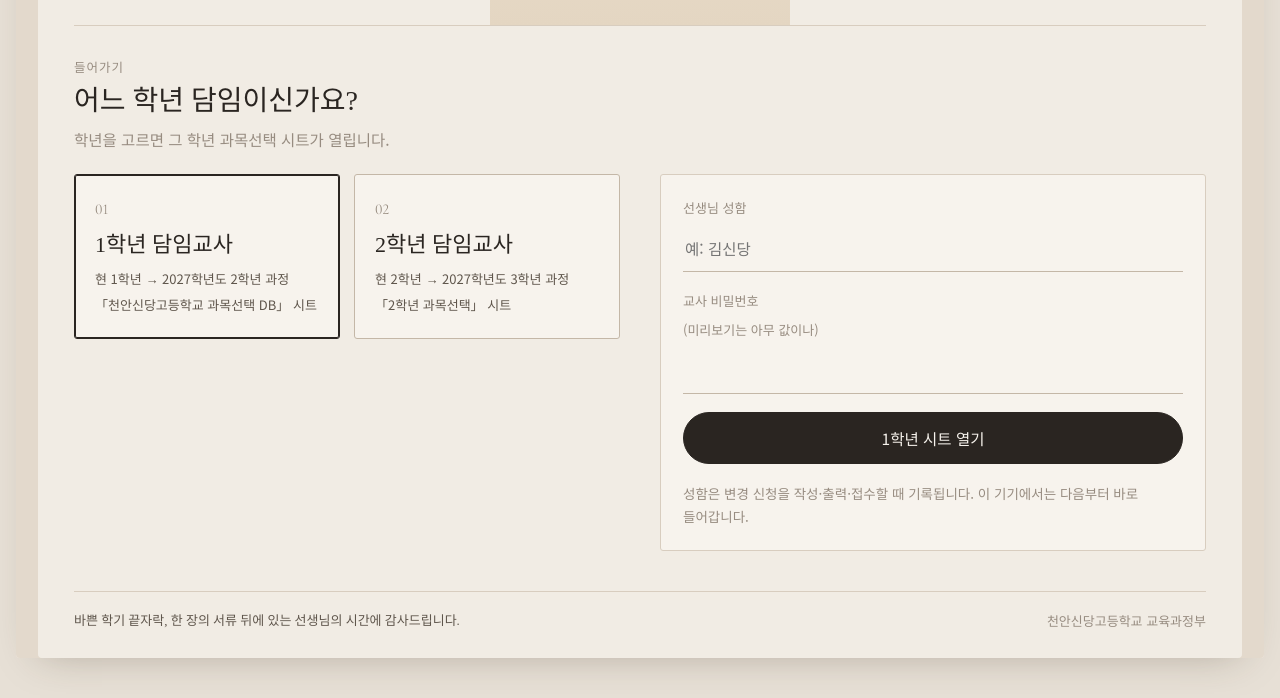
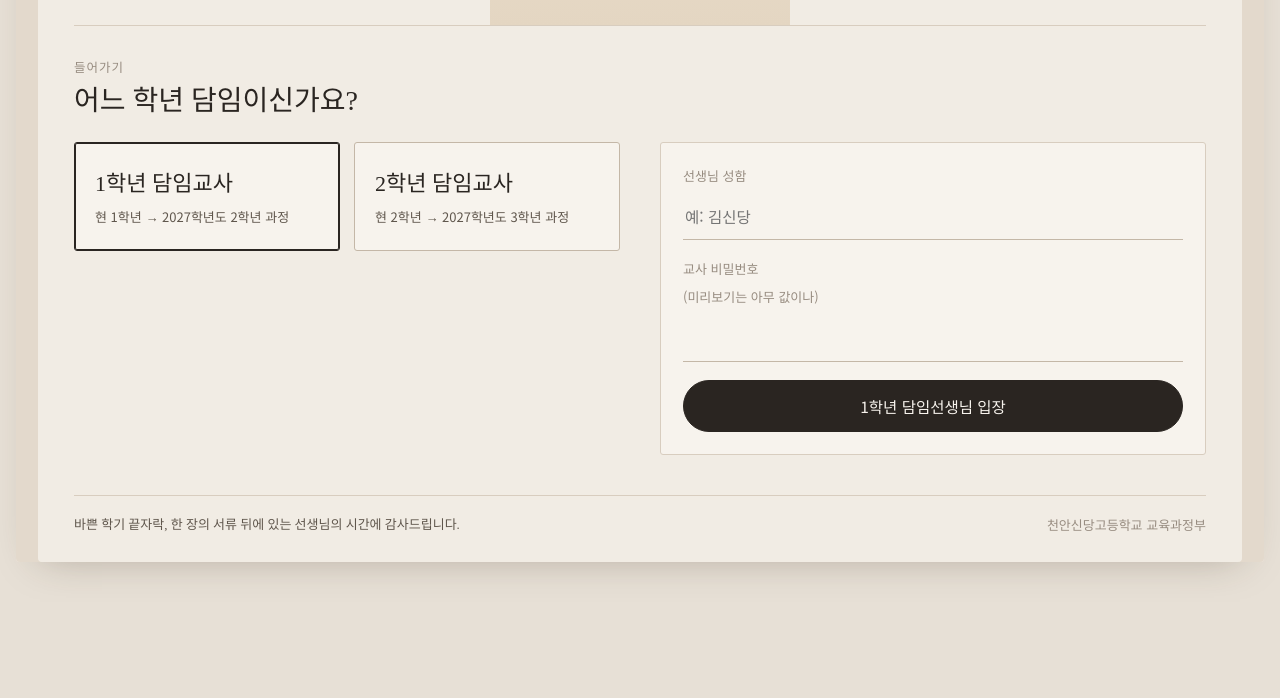
Before and after one commit to joyeonguk/sindang-subject-change, a plain HTML site: page index.html in a window 1280 px wide. Shown: the part 403-1101 px from the top of the page. After the commit the page ends 1005 px from the top, so only its background shows below. Drawn offline with nearby package versions, Linux system fonts and the light colour scheme; a web font is replaced by a local one.

Commit message:
첫 화면 문구 정리: 안내·번호·시트 이름 삭제, 입장 버튼 문구 변경
Co-Authored-By: Claude Opus 5.5 <noreply@anthropic.com>
Claude-Session: https://claude.ai/code/session_017kM4rydHDPZXsGkeDRfwqo

```diff
--- a/index.html
+++ b/index.html
@@ -444,14 +444,14 @@ function render(){
 /* ════════ 첫 화면 ════════ */
 var G={grade:lsGet('sc.lastGrade','1'),err:'',busy:false,name:lsGet('sc.teacher',''),pw:lsGet('sc.pw','')};
 function gateView(){
-  var card=function(g){var pr=PROFILES[g];return '<button type="button" class="gcard" data-g="'+g+'" aria-pressed="'+(G.grade===g)+'"><span class="gn">0'+g+'</span><span class="gt">'+g+'학년 담임교사</span><span class="gs">'+esc(pr.label)+'</span><span class="gs muted">「'+esc(pr.tab)+'」 시트</span></button>'};
-  page.innerHTML='<section class="gate"><div class="gate-h"><div class="eyebrow">들어가기</div><h2>어느 학년 담임이신가요?</h2><p class="muted">학년을 고르면 그 학년 과목선택 시트가 열립니다.</p></div>'
+  var card=function(g){var pr=PROFILES[g];return '<button type="button" class="gcard" data-g="'+g+'" aria-pressed="'+(G.grade===g)+'"><span class="gt">'+g+'학년 담임교사</span><span class="gs">'+esc(pr.label)+'</span></button>'};
+  page.innerHTML='<section class="gate"><div class="gate-h"><div class="eyebrow">들어가기</div><h2>어느 학년 담임이신가요?</h2></div>'
     +'<div class="gcards">'+card('1')+card('2')+'</div>'
     +'<form class="gform" id="gform" autocomplete="on"><label class="f">선생님 성함<input type="text" id="gName" value="'+esc(G.name)+'" placeholder="예: 김신당" autocomplete="name"></label>'
     +'<label class="f">교사 비밀번호'+(DEMO?' <span class="muted">(미리보기는 아무 값이나)</span>':'')+'<input type="password" id="gPw" value="'+esc(G.pw)+'" autocomplete="current-password"></label>'
     +(G.err?'<div class="err" role="alert">'+esc(G.err)+'</div>':'')
-    +'<button class="btn primary lg" type="submit"'+(G.busy?' disabled':'')+'>'+(G.busy?'확인 중…':G.grade+'학년 시트 열기')+'</button>'
-    +'<p class="small muted">성함은 변경 신청을 작성·출력·접수할 때 기록됩니다. 이 기기에서는 다음부터 바로 들어갑니다.</p></form></section>';
+    +'<button class="btn primary lg" type="submit"'+(G.busy?' disabled':'')+'>'+(G.busy?'확인 중…':G.grade+'학년 담임선생님 입장')+'</button>'
+    +'</form></section>';
   var keepIn=function(){G.name=$('#gName').value;G.pw=$('#gPw').value};
   $('#gName').addEventListener('input',keepIn);$('#gPw').addEventListener('input',keepIn);
   $$('.gcard').forEach(function(b){b.addEventListener('click',function(){keepIn();G.grade=b.getAttribute('data-g');G.err='';gateView()})});
```
